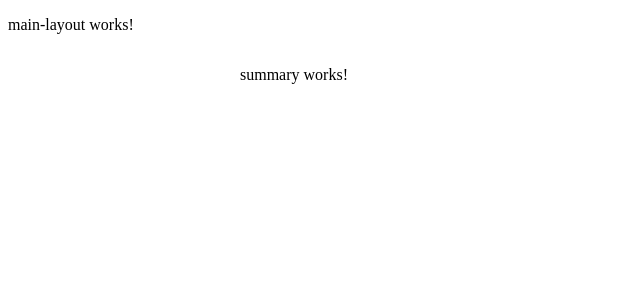
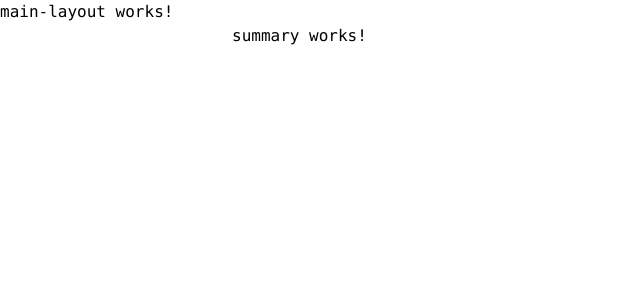
Before and after one commit to BilionIevgeniy/join, an Angular app: page /summary in a window 1280 px wide. Shown: the top 300 px of the page, without its empty margins (0-640 px from the left). Built offline with nearby package versions, Linux system fonts and the light colour scheme.

Commit message:
added styles

```diff
--- a/src/index.html
+++ b/src/index.html
@@ -8,6 +8,6 @@
   <link rel="icon" type="image/x-icon" href="favicon.ico">
 </head>
 <body>
-  <app-root></app-root>
+  <app-root class="app norml"></app-root>
 </body>
 </html>
--- a/src/styles.scss
+++ b/src/styles.scss
@@ -1 +1,11 @@
-/* You can add global styles to this file, and also import other style files */
+@use './styles/reset';
+@use './styles/variables/global.scss';
+@use './styles/themes/normal.scss' as *;
+@use './styles/themes/dark.scss' as *;
+
+.app {
+  font: var(--font-m);
+  color: var(--primary-color);
+  background-color: var(--bg-color);
+  min-height: 100dvh;
+}
--- /dev/null
+++ b/src/styles/reset.scss
@@ -0,0 +1,34 @@
+* {
+  margin: 0;
+  padding: 0;
+  box-sizing: border-box;
+}
+
+input,
+textarea,
+select,
+button {
+  margin: 0;
+  padding: 0;
+  font-family: inherit;
+  font-size: inherit;
+}
+
+body {
+  font-family: Montserrat, sans-serif;
+}
+
+a {
+  text-decoration: none;
+  color: inheri;
+}
+
+ul {
+  list-style: none;
+}
+
+button {
+  border: none;
+  background: none;
+  cursor: pointer;
+}
--- /dev/null
+++ b/src/styles/themes/dark.scss
@@ -0,0 +1,9 @@
+.app.dark {
+  --bg-color: #2c3e50;
+  --inverted-bg-color: #34495e;
+  --text-color: #ecf0f1;
+  --primary-color: #3498db;
+  --inverted-primary-color: #2980b9;
+  --secondary-color: #2ecc71;
+  --inverted-secondary-color: #27ae60;
+}
--- /dev/null
+++ b/src/styles/themes/normal.scss
@@ -0,0 +1,9 @@
+.app.normal {
+  --bg-color: #ecf0f1;
+  --inverted-bg-color: #bdc3c7;
+  --text-color: #d3d9df;
+  --primary-color: #2c3e50;
+  --inverted-primary-color: #34495e;
+  --secondary-color: #8e44ad;
+  --inverted-secondary-color: #9b59b6;
+}
--- /dev/null
+++ b/src/styles/variables/global.scss
@@ -0,0 +1,26 @@
+// Global CSS variables for font sizes and families
+:root {
+  --font-family-main: 'Consolas', 'Times New Roman', 'Arial, sans-serif';
+
+  /* Default font family */
+  --font-size-m: 16px;
+  /* Base font size */
+  --font-line-m: 24px;
+  /* Base line height */
+  --font-m: var(--font-size-m) / var(--font-line-m) var(--font-family-main);
+
+  /* Base font size in em */
+  --font-size-l: 24px;
+  /* Larger font size */
+  --font-line-l: 32px;
+  /* Larger line height */
+  --font-l: var(--font-size-l) / var(--font-line-l) var(--font-family-main);
+
+  // Header
+  --header-height: 50px;
+  --header-padding: 10px 20px;
+  --header-width: 100%;
+
+  // Sidebar
+  --sidebar-width: 300px;
+}
```
